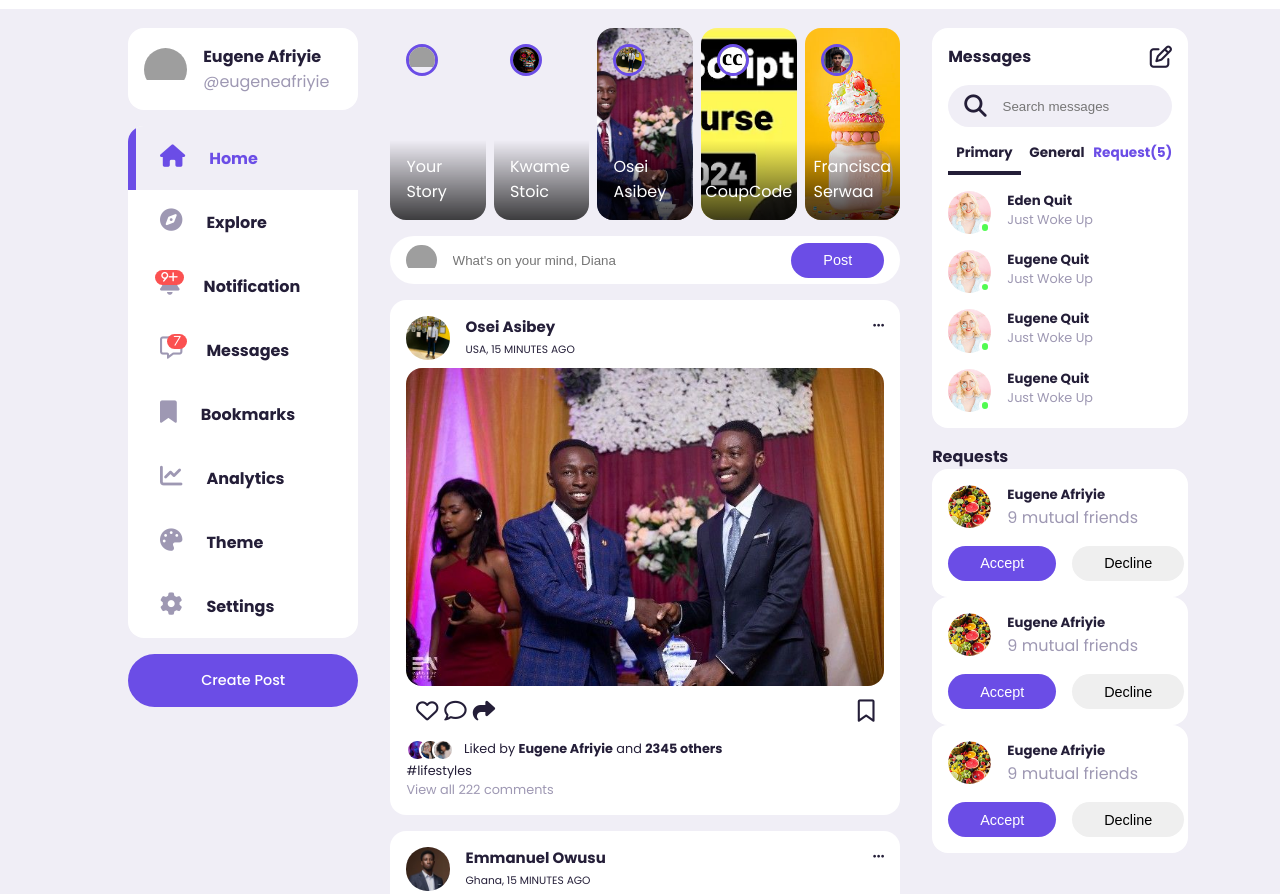
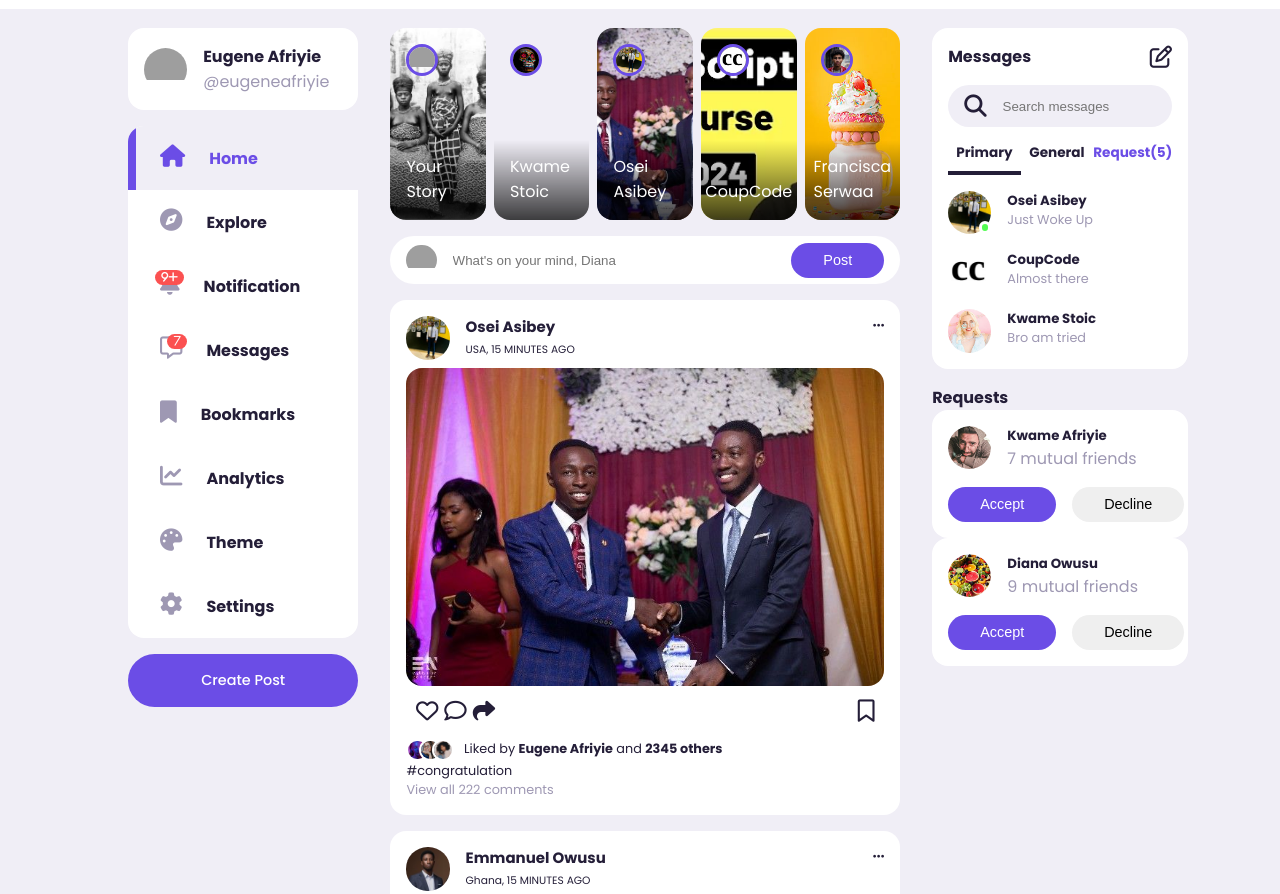
Before and after one commit to EugeneAfriyie/SOCIAL-MEDIA-PAGE, a plain HTML site: page index.html in a window 1280 px wide. Shown: the part 58-952 px from the top of the page. Drawn offline with Linux system fonts and the light colour scheme; grey boxes are pictures that could not be loaded.

Commit message:
remove unwant code

```diff
--- a/index.html
+++ b/index.html
@@ -83,7 +83,7 @@
                                     <img src="./images/profile-2.jpg" alt="">
                                 </div>
                                 <div class="notification-body">
-                                    <b>Kwame Afriyie</b> accepted friend request
+                                    <b>Osei Asibey</b> accepted friend request
                                     <small class="text-muted">2 Days Ago</small>
                                 </div>
                             </div>
@@ -93,7 +93,7 @@
                                     <img src="./images/profile-3.jpg" alt="">
                                 </div>
                                 <div class="notification-body">
-                                    <b>Kwame Afriyie</b> Commented on your post
+                                    <b>CoupCode</b> Commented on your post
                                     <small class="text-muted">2 Days Ago</small>
                                 </div>
                             </div>
@@ -110,10 +110,10 @@
 
                             <div class="">
                                 <div class="profile-photo">
-                                    <img src="./images/profile-5.jpg" alt="">
+                                    <img src="./images/manuel-profile.png" alt="">
                                 </div>
                                 <div class="notification-body">
-                                    <b>Kwame Afriyie</b> Commented on a post you are tagged in
+                                    <b>Emmanuel Owusu</b> Commented on a post you are tagged in
                                     <small class="text-muted">2 Days Ago</small>
                                 </div>
                             </div>
@@ -123,7 +123,7 @@
                                     <img src="./images/profile-5.jpg" alt="">
                                 </div>
                                 <div class="notification-body">
-                                    <b>Kwame Afriyie</b> and <b>345 others</b> liked on a post you are tagged in
+                                    <b>Kwame Afriyie</b> sent you a friend request
                                     <small class="text-muted">2 Days Ago</small>
                                 </div>
                             </div>
@@ -277,7 +277,7 @@
                             </div>
                             <div class="caption">
                                 <p><b></b>
-                                    <span class="harsh-tag">#lifestyles</span>
+                                    <span class="harsh-tag">#congratulation</span>
                                 </p>
                             </div>
                             <div class="comment text-muted">
@@ -325,11 +325,11 @@
                             </div>
                             <div class="caption">
                                 <p><b></b>
-                                    <span class="harsh-tag">#lifestyles</span>
+                                    <span class="harsh-tag">#coding</span>
                                 </p>
                             </div>
                             <div class="comment text-muted">
-                                View all 222 comments
+                                View all 486 comments
                             </div>
 
                     </div>
@@ -373,11 +373,11 @@
                             </div>
                             <div class="caption">
                                 <p><b></b>
-                                    <span class="harsh-tag">#lifestyles</span>
+                                    <span class="harsh-tag">#codingbootcamp</span>
                                 </p>
                             </div>
                             <div class="comment text-muted">
-                                View all 222 comments
+                                View all 8 comments
                             </div>
 
                     </div>
@@ -425,7 +425,7 @@
                                 </p>
                             </div>
                             <div class="comment text-muted">
-                                View all 222 comments
+                                View all 24 comments
                             </div>
 
                     </div>
@@ -473,7 +473,7 @@
                                 </p>
                             </div>
                             <div class="comment text-muted">
-                                View all 222 comments
+                                View all 212 comments
                             </div>
 
                     </div>
@@ -505,44 +505,35 @@
                       <!-- MESSAGES  -->
                        <div class="message">
                             <div class="profile-photo">
-                                <img src="./images/profile-17.jpg" alt="">
+                                <img src="./images/osei-profile.png" alt="">
                                 <div class="active"></div>
                             </div>
                             <div class="message-body">
-                                <h5>Eden Quit</h5>
+                                <h5>Osei Asibey</h5>
                                 <p class="text-muted">Just Woke Up</p>
                             </div>
                         </div>
                        <div class="message">
                             <div class="profile-photo">
-                                <img src="./images/profile-17.jpg" alt="">
-                                <div class="active"></div>
+                                <img src="./images/coupcode-profile.png" alt="">
+                                <div class=""></div>
                             </div>
                             <div class="message-body">
-                                <h5>Eugene Quit</h5>
-                                <p class="text-muted">Just Woke Up</p>
+                                <h5> CoupCode</h5>
+                                <p class="text-muted">Almost there</p>
                             </div>
                         </div>
                        <div class="message">
                             <div class="profile-photo">
                                 <img src="./images/profile-17.jpg" alt="">
-                                <div class="active"></div>
+                                <div class=""></div>
                             </div>
                             <div class="message-body">
-                                <h5>Eugene Quit</h5>
-                                <p class="text-muted">Just Woke Up</p>
+                                <h5>Kwame Stoic</h5>
+                                <p class="text-muted">Bro am tried</p>
                             </div>
                         </div>
-                       <div class="message">
-                            <div class="profile-photo">
-                                <img src="./images/profile-17.jpg" alt="">
-                                <div class="active"></div>
-                            </div>
-                            <div class="message-body">
-                                <h5>Eugene Quit</h5>
-                                <p class="text-muted">Just Woke Up</p>
-                            </div>
-                        </div>
+
 
                             <!-- END MESSAGE  -->
                 </div>
@@ -552,12 +543,12 @@
                         <div class="request">
                             <div class="info">
                                 <div class="profile-photo">
-                                    <img src="./images/profile-13.jpg" alt="">
+                                    <img src="./images/profile-15.jpg" alt="">
                                 </div>
                                 <div class="">
-                                    <h5>Eugene Afriyie</h5>
+                                    <h5>Kwame Afriyie</h5>
                                     <p class="text-muted">
-                                        9 mutual friends
+                                        7 mutual friends
                                     </p>
 
                                 </div>
@@ -573,7 +564,7 @@
                                     <img src="./images/profile-13.jpg" alt="">
                                 </div>
                                 <div class="">
-                                    <h5>Eugene Afriyie</h5>
+                                    <h5>Diana Owusu</h5>
                                     <p class="text-muted">
                                         9 mutual friends
                                     </p>
@@ -585,24 +576,7 @@
                                 <button class=" btn">Decline</button>
                             </div>
                         </div>
-                        <div class="request">
-                            <div class="info">
-                                <div class="profile-photo">
-                                    <img src="./images/profile-13.jpg" alt="">
-                                </div>
-                                <div class="">
-                                    <h5>Eugene Afriyie</h5>
-                                    <p class="text-muted">
-                                        9 mutual friends
-                                    </p>
 
-                                </div>
-                            </div>
-                            <div class="action">
-                                <button class="btn-primary btn">Accept</button>
-                                <button class=" btn">Decline</button>
-                            </div>
-                        </div>
 
                      </div>
             </div>
@@ -672,6 +646,9 @@
             </div>
 
 
+            <div class="not-overlay"></div>
+
+
 
         </div>
     </main>
--- a/social.js
+++ b/social.js
@@ -41,12 +41,16 @@ menuItems.forEach(item=>{
 
         if(item.id != 'notifications'){
             document.querySelector('.notification-popup').style.display = 'none';
-        }else{
+        }
+        else{
             document.querySelector('.notification-popup').style.display = 'block';
             document.querySelector('#notifications .notification-count').style.display = 'none';
+
         }
     })
 })
+
+
 
 
 // ************** MESSAGES *******************
@@ -241,7 +245,10 @@ bgcolorPalette.forEach(bgcolorPicker => {
          whiteColorLightness = '10%';
         }
         else if(bgcolorPicker.classList.contains('bg-1')){
-            window.location.reload();
+            lightColorLightness = '95%';
+            darkColorLightness = '17%';
+            whiteColorLightness = '100%';
+
         }
 
 
--- a/style.css
+++ b/style.css
@@ -46,7 +46,6 @@ body{
     color: var(--color-dark);
     background-color: var(--color-light);
     overflow-x: hidden;
-    /* padding-bottom: 2000px; */
 
 }
 
@@ -100,8 +99,7 @@ img{
 
 }
 
-/* ------------ NAVBAR css
------------------ */
+/* ------------ NAVBAR css ----------------- */
 
     nav{
         width:100%;
@@ -196,18 +194,8 @@ img{
         margin-top: 1rem;
         background: var(--color-white);
         border-radius: var(--card-border-radius);
-        /* overflow: scroll; */
-        /* height: 400px; */
 
-        /* Hide scrollbar for non-hovered state */
-        scrollbar-width: none; /* Firefox */
     }
-    .left .sidebar::-webkit-scrollbar {
-        display: none; /* Chrome, Safari, Opera */
-    }
-
-
-
 
     .left .sidebar .menu-item{
         display: flex;
@@ -287,6 +275,16 @@ img{
     /*   NOTIFICATION POPUP */
 
 
+
+    .not-overlay{
+        background-color: red;
+        width: 100%;
+        height: 100%;
+        position: absolute;
+        display: none;
+    }
+
+
     .left .notification-popup{
         position: absolute;
         top: 0;
@@ -299,6 +297,9 @@ img{
         z-index: 8;
         display: none;
     }
+
+
+
 
     .left .notification-popup::before{
         content: "";
@@ -366,7 +367,7 @@ img{
 }
 
 .middle .stories .story:nth-child(1){
-    background: url(./images/me.JPG) no-repeat center center/cover;
+    background: url(./images/fante_2.jpg) no-repeat center center/cover;
 
 }
 .middle .stories .story:nth-child(2){
@@ -490,14 +491,6 @@ main .container .right{
     top: var(--sticky-top-left);
     bottom: 0;
 
-     /* overflow: scroll;
-    height: 100vh; */
-
-        /* Hide scrollbar for non-hovered state */
-        scrollbar-width: none; /* Firefox */
-    }
-    .left .sidebar::-webkit-scrollbar {
-        display: none; /* Chrome, Safari, Opera */
     }
 
 .right .messages{
@@ -588,8 +581,6 @@ main .container .right{
 
 .right .friend-request{
     margin-top: 1rem;
-    /* height: 470px;
-    overflow-y: scroll; */
 }
 
 .right .friend-reques h4{
```
Also changed, not shown: images/fante_2.jpg (added).
